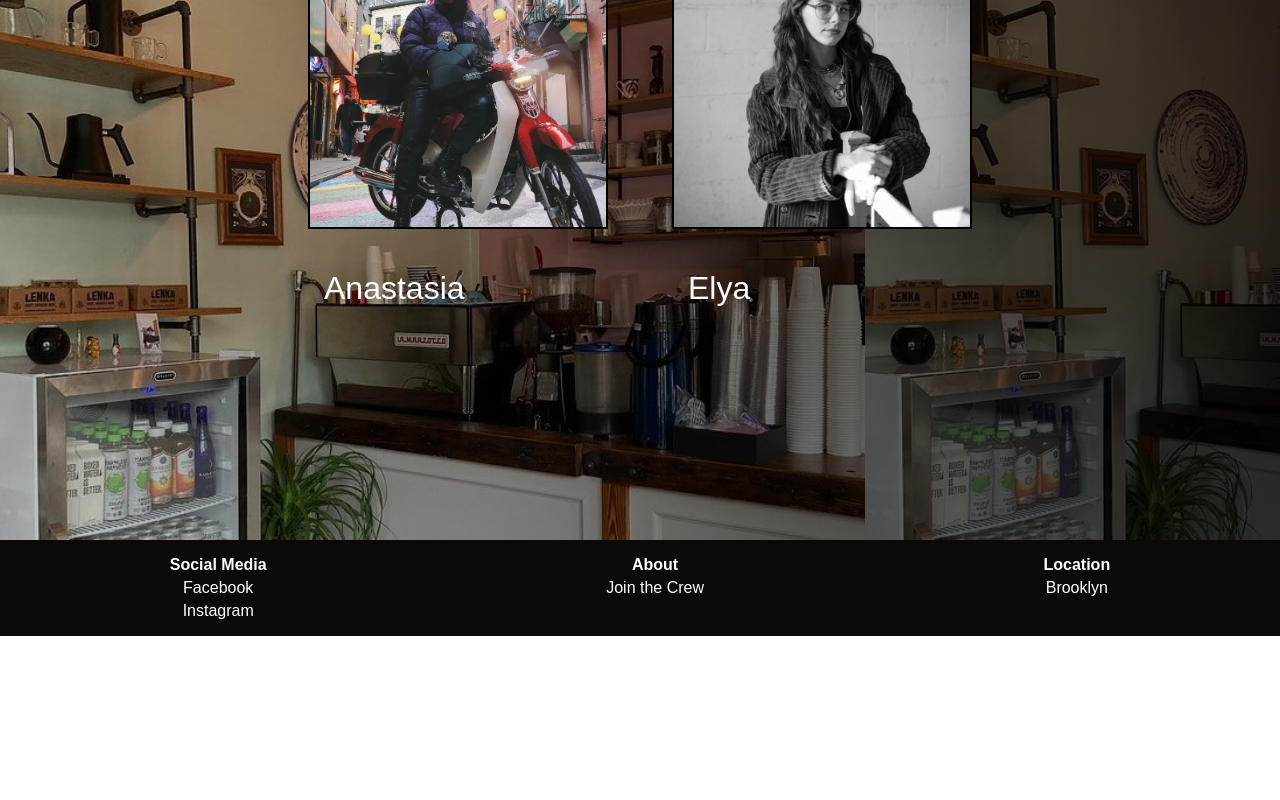
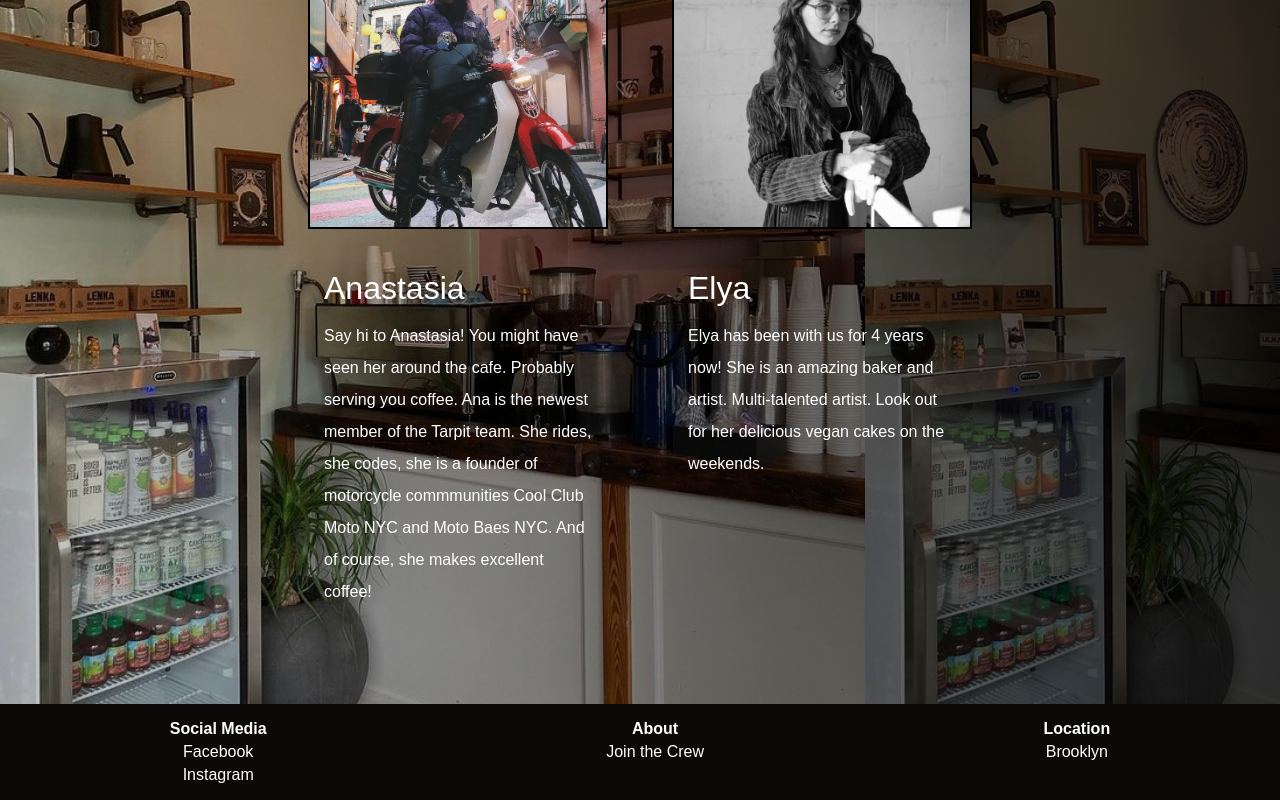
Before and after one commit to 1ana-banana/tarpit-web, a React (Create React App) app: page / in a window 1280 px wide. Shown: the part 2815-3615 px from the top of the page. Before the commit the page ends 3451 px from the top, so only its background shows below. Built offline with nearby package versions, Linux system fonts and the light colour scheme.

Commit message:
Added baristas details

```diff
--- a/src/data/baristas.js
+++ b/src/data/baristas.js
@@ -6,10 +6,12 @@ export const baristas = [
 		img: barista1,
 		alt: 'Barista',
 		name: 'Anastasia',
+		detail: 'Say hi to Anastasia! You might have seen her around the cafe. Probably serving you coffee. Ana is the newest member of the Tarpit team. She rides, she codes, she is a founder of motorcycle commmunities Cool Club Moto NYC and Moto Baes NYC. And of course, she makes excellent coffee!'
 	},
 	{
 		img: barista2,
 		alt: 'Barista',
 		name: 'Elya',
+		detail:'Elya has been with us for 4 years now! She is an amazing baker and artist. Multi-talented artist. Look out for her delicious vegan cakes on the weekends.'
 	},
 ];
```
